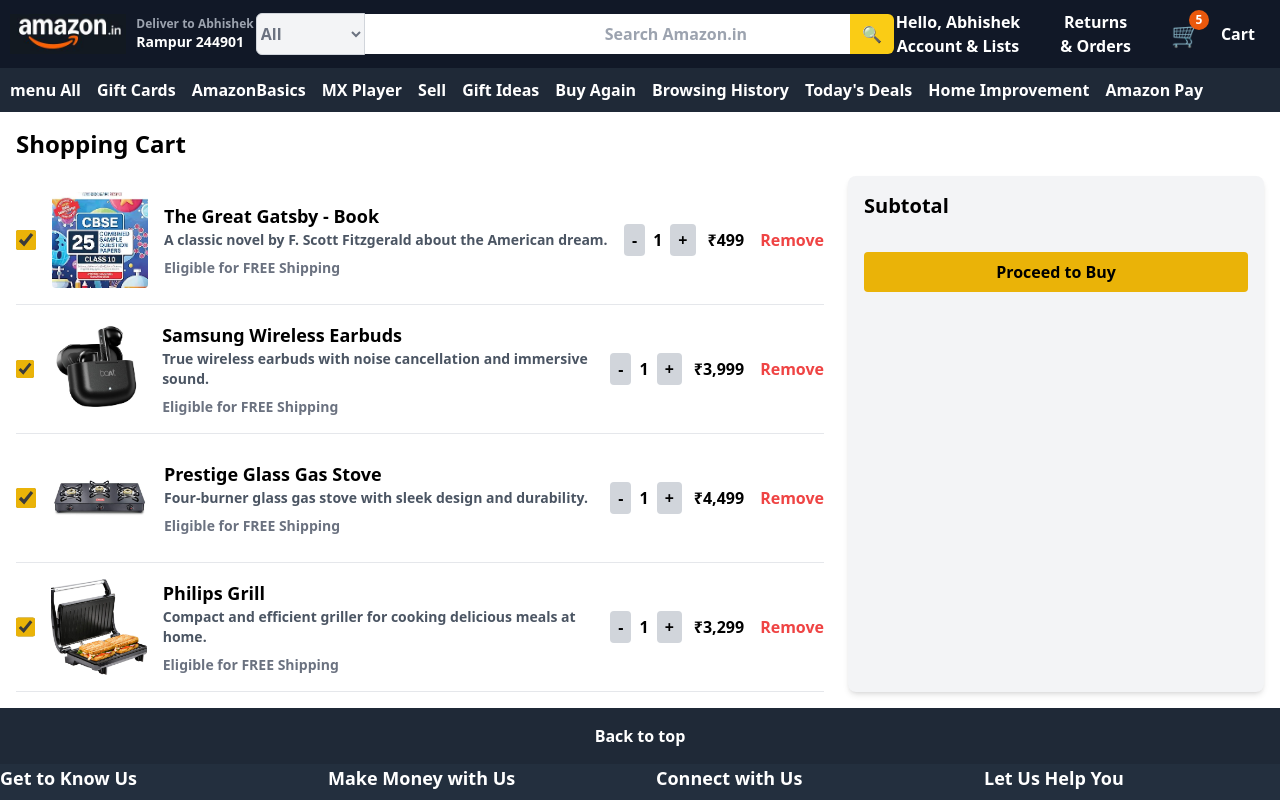
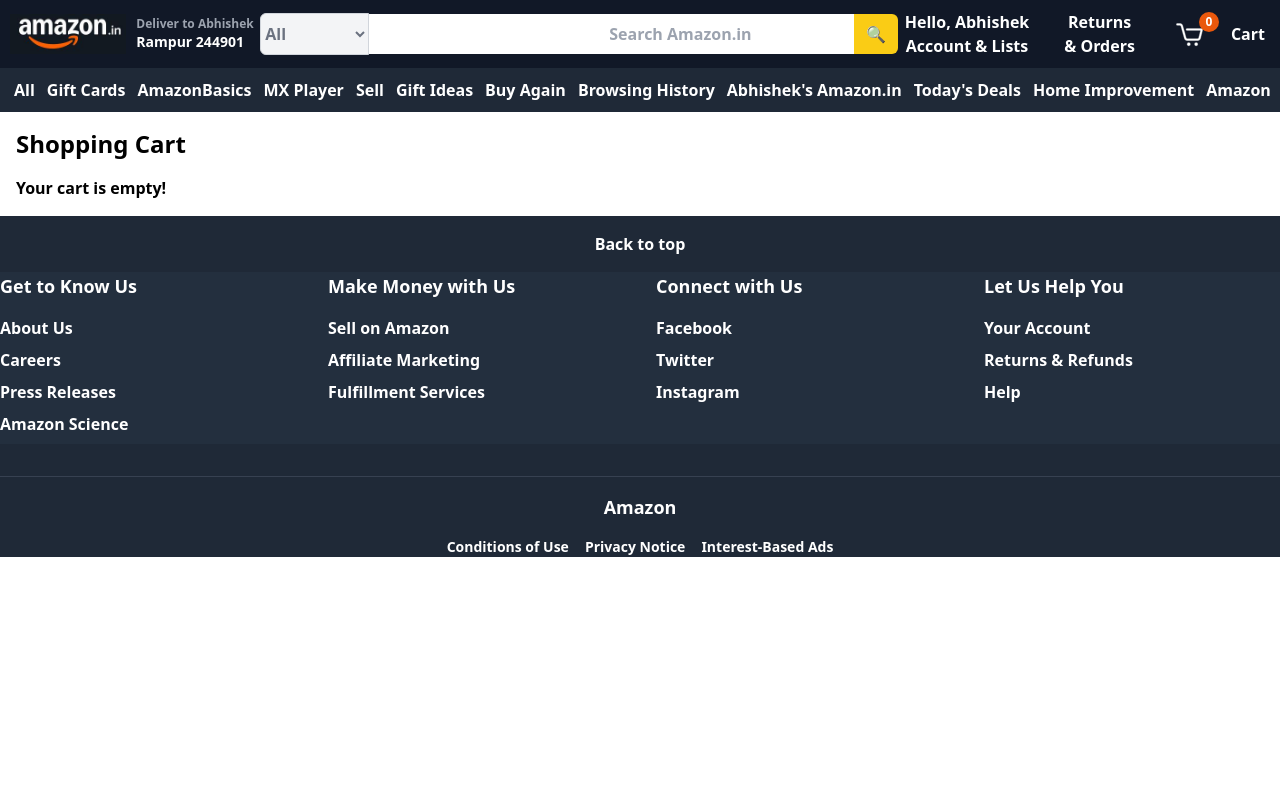
Before and after one commit to AbhishekSrivastav596/E-commerce-Frontend, a React (Create React App) app: page /cart in a window 1280 px wide. Shown: the top 800 px of the page. Built offline with nearby package versions, Linux system fonts and the light colour scheme.

Commit message:
add to cart from homepage and dynamic quantity value

```diff
--- a/src/components/CartPage.js
+++ b/src/components/CartPage.js
@@ -1,7 +1,6 @@
-import React, { useState } from "react";
+import React from "react";
 import { useDispatch, useSelector } from "react-redux";
 import { toggleItem, changeQuantity, removeItem } from "../slices/cartSlice";
-import { productData } from "./Data/ProductData";
 
 function CartPage() {
   const cart = useSelector(state => state.cart.items);
@@ -22,6 +21,14 @@
   const handleRemove = (id) => {
     dispatch(removeItem(id));
   }
+  const calculateSubtotal = () => {
+    return cart
+      .reduce((total, item) => {
+        const price = parseFloat(item.price.replace('₹', '').replace(',', '').trim());
+        return total + price * item.quantity;
+      }, 0)
+      .toFixed(1);
+  };
 
   return (
     <div className="p-4">
@@ -79,7 +86,11 @@
           </div>
 
           <div className="w-full lg:w-1/3 bg-gray-100 shadow-md p-4 rounded-lg">
-            <h2 className="text-xl font-bold mb-4">Subtotal</h2>
+          <h2 className="text-xl font-bold mb-4">Subtotal</h2>
+            <p className="text-gray-700">
+              Subtotal ({cart.length} item{cart.length > 1 ? 's' : ''}):{' '}
+              <span className="font-bold">₹{calculateSubtotal()}</span>
+            </p>
             <button className="bg-yellow-500 text-black font-bold w-full py-2 rounded mt-4 hover:bg-yellow-600">
               Proceed to Buy
             </button>
--- a/src/components/Data/ProductData.js
+++ b/src/components/Data/ProductData.js
@@ -58,7 +58,7 @@
   },
   {
     id: 7,
-    name: "Apple iPhone 13",
+    name: "Apple iPhone 15",
     price: "₹79,900",
     image: iphoneImg,
     description: "The latest iPhone with 5G capability, high-end camera, and powerful performance.",
--- a/src/components/Data/ProductList.js
+++ b/src/components/Data/ProductList.js
@@ -1,13 +1,38 @@
 import React from "react";
+import { useDispatch, useSelector } from "react-redux";
+import { addItem, changeQuantity,removeItem } from "../../slices/cartSlice";
 import { productData } from "./ProductData";
 
 const ProductList = () => {
+  const dispatch = useDispatch();
+  const cart = useSelector((state) => state.cart.items);
+
+  const handleAddToCart = (product) => {
+    dispatch(addItem(product));
+  };
+
+  const handleIncrement = (id) => {
+    dispatch(changeQuantity({ id, increment: 1 }));
+  };
+
+  const handleDecrement = (id) => {
+    const item = cart.find((cartItem) => cartItem.id === id);
+    if (item && item.quantity > 1) {
+      dispatch(changeQuantity({ id, increment: -1 }));
+    } else {
+      dispatch(removeItem(id));
+    }
+  };
+
   return (
     <div className="bg-gray-100 py-8">
       <div className="container mx-auto px-4">
         <h1 className="text-2xl font-bold text-gray-800 mb-6">Our Products</h1>
         <div className="grid grid-cols-1 sm:grid-cols-2 md:grid-cols-3 lg:grid-cols-4 gap-6">
-          {productData.map((product) => (
+          {productData.map((product) => {
+            const cartItem = cart.find((item) => item.id === product.id);
+
+            return (
               <div
                 key={product.id}
                 className="bg-white shadow-md rounded-lg overflow-hidden"
@@ -26,13 +51,35 @@
                   </p>
                   <div className="mt-4 flex items-center justify-between">
                     <span className="text-gray-800 font-bold">{product.price}</span>
-                  <button className="bg-orange-500 text-white px-2 py-2 text-sm rounded-xl transition">
+                    {cartItem ? (
+                      <div className="flex items-center gap-2">
+                        <button
+                          className="px-2 py-1 bg-gray-300 rounded"
+                          onClick={() => handleDecrement(cartItem.id)}
+                        >
+                          -
+                        </button>
+                        <span>{cartItem.quantity}</span>
+                        <button
+                          className="px-2 py-1 bg-gray-300 rounded"
+                          onClick={() => handleIncrement(cartItem.id)}
+                        >
+                          +
+                        </button>
+                      </div>
+                    ) : (
+                      <button
+                        className="bg-orange-500 text-white px-2 py-2 text-sm rounded-xl transition"
+                        onClick={() => handleAddToCart(product)}
+                      >
                         Add to Cart
                       </button>
+                    )}
                   </div>
                 </div>
               </div>
-          ))}
+            );
+          })}
         </div>
       </div>
     </div>
--- a/src/components/LoginPage.js
+++ b/src/components/LoginPage.js
@@ -22,8 +22,7 @@
       });
       dispatch(setCurrentUser({ username }));
 
-      // localStorage.setItem("token", response.data.token);
-
+      localStorage.setItem("token", response.data.token);
 
       navigate("/profile");
     } catch (error) {
--- a/src/components/Navbar/BelowNav.js
+++ b/src/components/Navbar/BelowNav.js
@@ -9,6 +9,7 @@
     "Gift Ideas",
     "Buy Again",
     "Browsing History",
+    "Abhishek's Amazon.in",
     "Today's Deals",
     "Home Improvement",
     "Amazon Pay",
@@ -16,9 +17,9 @@
 
   return (
     <div className="bg-gray-800 text-white overflow-hidden">
-      <div className="container mx-auto flex items-center gap-4 overflow-x-auto whitespace-nowrap">
+      <div className="container mx-auto flex items-center gap-3 overflow-x-auto whitespace-nowrap">
         <button className="flex items-center space-x-1 font-bold hover:opacity-80">
-          <span className="material-icons">menu</span>
+          <span className="material-icons"></span>
           <span>All</span>
         </button>
 
--- a/src/components/Navbar/RightOptions.js
+++ b/src/components/Navbar/RightOptions.js
@@ -1,25 +1,33 @@
 import React from "react";
 import { Link } from 'react-router-dom';
+import { useSelector } from "react-redux";
+import cartLogo from "./cart (1).png"
+
 
 
 function RightOptions() {
+  const cart = useSelector((state)=> state.cart.items);
+  const totalQuantity = cart.reduce((total, item) => total + item.quantity, 0);
+
   return (
-    <div className="flex items-center gap-5 mr-[15px]">
-  <div className="flex items-center flex-col mr-[20px]">
+    <div className="flex items-center gap-5 mr-[5px]">
+  <div className="flex items-center flex-col mr-[15px]">
     <label>Hello, Abhishek</label>
     <div className="font-bold">Account & Lists</div>
   </div>
-  <div className="flex items-center flex-col mr-[20px]">
+  <div className="flex items-center flex-col mr-[15px]">
     <label>Returns</label>
     <div className="font-bold"> & Orders</div>
   </div>
   <div className="flex items-center relative">
-  <div className="absolute -top-2 -right-2 bg-orange-600 text-white text-xs font-bold rounded-full w-5 h-5 flex items-center justify-center">
-    5
-  </div>
-  <span role="img" aria-label="cart" className="text-2xl">🛒</span>
+  <span className="absolute -top-2 -right-2 bg-orange-600 text-white text-xs font-bold rounded-full w-5 h-5 flex items-center justify-center">
+    {totalQuantity}
+  </span>
+  <Link to="/cart">
+    <img src={cartLogo} alt="Cart" role="img" aria-label="cart" className="text-2xl" />
+  </Link>
 </div>
-<Link to="/cart" className="text-white font-bold">Cart</Link>
+<span className="text-white font-bold">Cart</span>
 
 </div>
   );
--- a/src/components/ProfilePage.js
+++ b/src/components/ProfilePage.js
@@ -1,5 +1,4 @@
 import React from "react";
-import { Link } from "react-router-dom";
 import { useSelector } from "react-redux";
 
 function ProfilePage() {
--- a/src/slices/cartSlice.js
+++ b/src/slices/cartSlice.js
@@ -1,10 +1,9 @@
 import { createSlice } from "@reduxjs/toolkit";
-import { productData } from "../components/Data/ProductData";
 
 const cartSlice = createSlice({
   name: 'cart',
   initialState: {
-    items: productData.slice(0, 4).map((ele) => ({ ...ele, quantity: 1, selected: true }))
+    items: [],
   },
   reducers: {
     addItem: (state, action) => {
```
Also changed, not shown: src/App.js (+0 -35 lines), src/components/Navbar/cart (1).png (added). Lines whose indentation alone changed are shown as unchanged.
